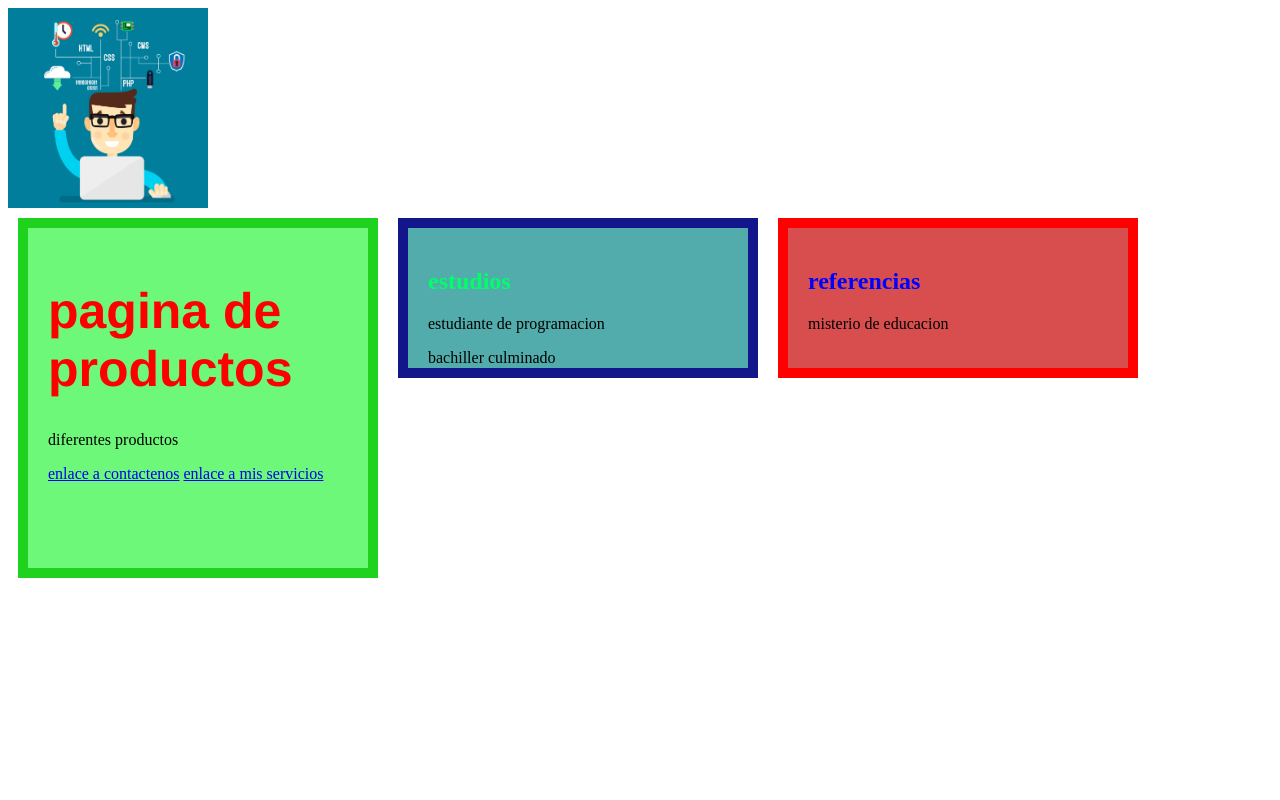
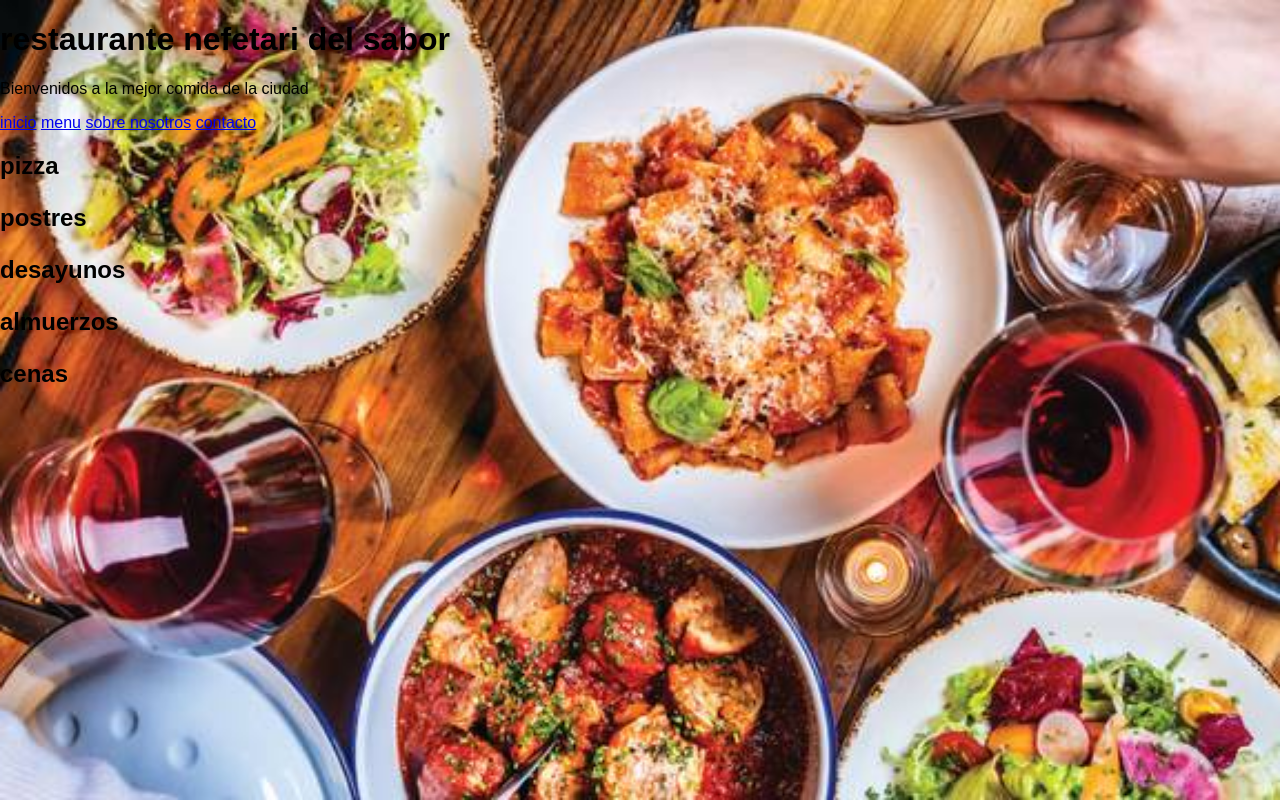
Before and after one commit to smith-rgb/smith-rgb.github.io, a plain HTML site: page index.html in a window 1280 px wide. Drawn offline with Linux system fonts and the light colour scheme.

Commit message:
Add files via upload

```diff
--- a/estilos.css
+++ b/estilos.css
@@ -1,73 +1,23 @@
-.titulo{ color: red;
-font-size: 50px;
-font-family:'Franklin Gothic Medium', 'Arial Narrow', Arial, sans-serif}
-
-
-.titulo2{color: rgb(255, 208, 0);
-font-size: 30px;
-font-family:Arial, Helvetica, sans-serif}
-
-.titulo3 {color: blueviolet;
-font-size: 30px;
-font-family:Impact, Haettenschweiler, 'Arial Narrow Bold', sans-serif}
-
-.subtitulo{color: brown;}
-
-.subtitulo2{color: rgb(0, 255, 106);}
-
-.subtitulo3{color: blue;}
-
-.indicador{color: blueviolet;
-font-family: Georgia, 'Times New Roman', Times, serif;}
-
-.indicador1{color: red;}
-
-p{color: black;}
-
-#programa{
-width: 300px;
-height:100px;
-margin: 10px;
-padding: 20px;
-border: 10px solid rgb(19, 21, 139);
-background-color: rgb(83, 172, 172);
-}
-
-#programa2{
-width: 300px;
-height:100px;
-margin: 10px;
-padding: 20px;
-border: 10px solid rgb(255, 0, 0);
-background-color: rgb(216, 78, 78);
+body {
+background-image: url(fondoaplicacion1.jpg);
+background-size: cover;
+background-position: center;
+background-attachment: fixed;
+background-repeat: no-repeat;
 
 }
 
-#programa1{
-width:300px;
-height:300px;
-margin: 10px;
-padding: 20px;
-border: 10px solid rgb(30, 210, 30);
-background-color: rgb(109, 248, 121);
+body {font-family: Arial, Helvetica, sans-serif;
+margin: 0;
+padding: 0;
+background-color: yellow;
 
 }
-.contenedor{
-    display:flex
+
+header {background-color: aquamarine;
+    padding: 10px;
+    text-align: center;
+
 }
 
-.imagen img{
-    display: flex;
-    justify-content: center;
-    width: 200px;
-    height: 200px;
-}
-
-#datos{
-width:300px;
-height:200px;
-margin: 10px;
-padding: 20px;
-border: 10px solid rgb(210, 30, 30);
-background-color: rgb(253, 163, 163);
-}
+header
--- a/index.html
+++ b/index.html
@@ -3,38 +3,34 @@
 <head>
     <meta charset="UTF-8">
     <meta name="viewport" content="width=device-width, initial-scale=1.0">
-    <title>productos</title>
+    <title>restaurante nefetari del sabor</title>
     <link rel="stylesheet" href="estilos.css">
 </head>
 <body>
 
-<div class="imagen">
-    <img src="foto1.jpg" alt="foto de perfil">
-</div>
+    <div class="contenedor">
 
- <div class="contenedor">
+        <div id="pagina">
+            <h1 class="restaurante nefetari del sabor">restaurante nefetari del sabor</h1>
+            <p>Bienvenidos a la mejor comida de la ciudad</p>
+       </div>
 
-    <div id="programa1">
-        <h1 class="titulo">pagina de productos</h1>
-        <p>diferentes productos</p>
-        <a href="contactenos.html">enlace a contactenos</a>
-        <a href="servicios.html">enlace a mis servicios</a>
-   </div>
+       </header>
+       </nav>
+       <a href="#home">inicio</a>
+       <a href="#menu">menu</a>
+       <a href="about">sobre nosotros</a>
+       <a href="#contact">contacto</a>
+       </nav>
 
-
-   <div id="programa">
-       <h2 class="subtitulo2">estudios</h2>
-       <p>estudiante de programacion</p>
-       <p>bachiller culminado</p>
-   </div>
-
-   <div id="programa2">
-       <h2 class="subtitulo3">referencias</h2>
-       <p>misterio de educacion</p>
-   </div>
- </div>
-
-
+       <div class="container" id="menu">
+        <h2><menu</h2>
+        <div class="menu item"><span>pizza
+        <p>postres</p>
+        <p>desayunos</p>
+        <p>almuerzos</p>
+        <p>cenas</p>
+    </div>
 
 
 </body>
```
Also changed, not shown: inicio.html (added, +11 -0 lines), menu.html (added, +11 -0 lines), contacto.html (added), fondoaplicacion1.jpg (added), plato.webp (added), plato2.jpg (added), plato3.jpg (added), plato4.jpg (added), plato5.jpg (added), plato6.jpg (added), plato7.jpg (added), plato8.jpg (added), sobrenosotros.html (added), 1 other file.
